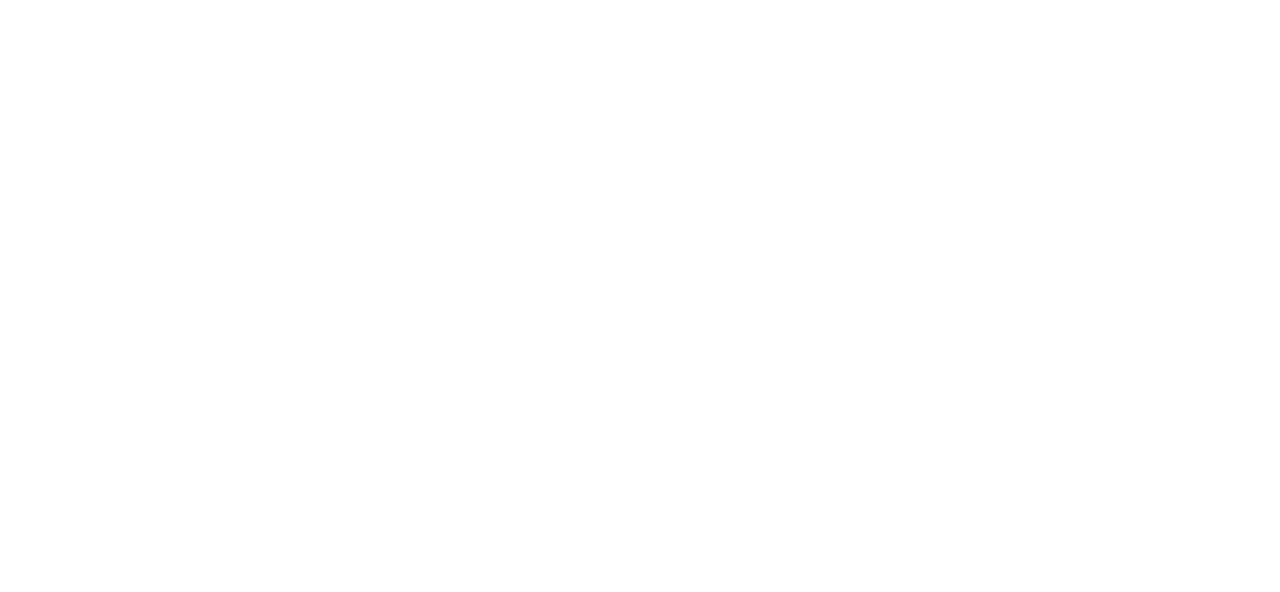
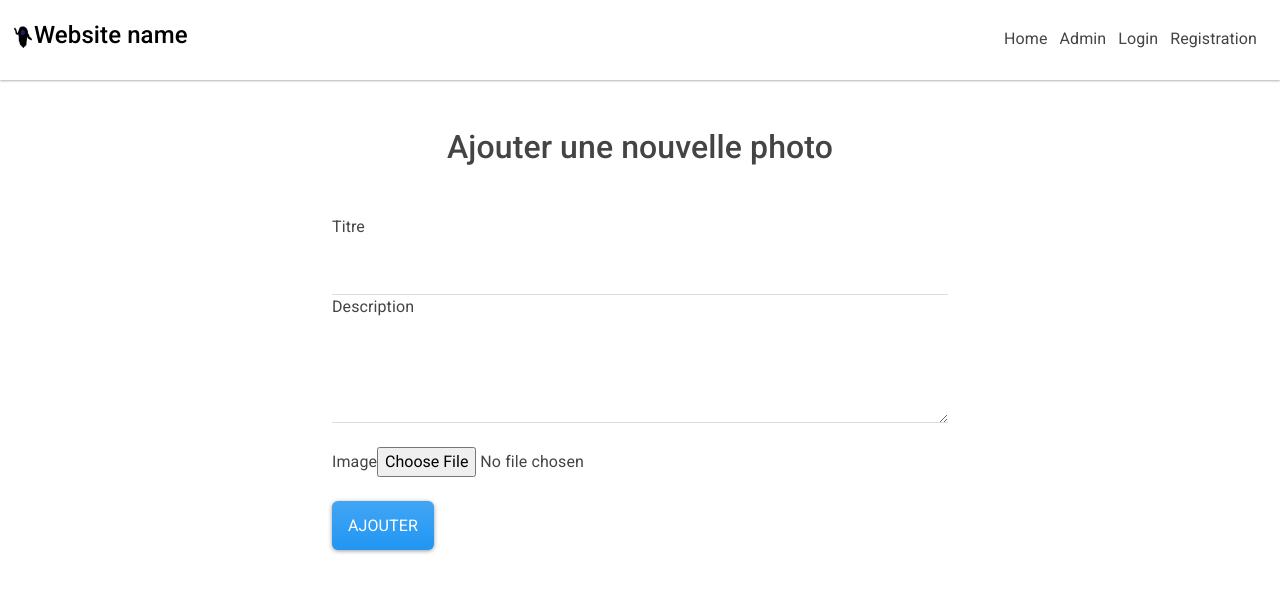
Before and after one commit to Fabuzac/untalkative-front, a React (Create React App) app: page /pictures/new in a window 1280 px wide. Shown: the top 592 px of the page. Built offline with nearby package versions, Linux system fonts and the light colour scheme.

Commit message:
add PostPicture view

```diff
--- a/src/Admin/pages/BackAdmin/style.css
+++ b/src/Admin/pages/BackAdmin/style.css
@@ -4,7 +4,7 @@
 }
 
 li {
-    padding: 1%;
+    padding: 1px;
 }
 
 a {
--- a/src/components/AppRouter.js
+++ b/src/components/AppRouter.js
@@ -4,6 +4,7 @@
 import Register from './Register';
 import Login from './Login';
 import BackAdmin from '../Admin/pages/BackAdmin/BackAdmin';
+import PostPicture from './PostPicture';
 
 class AppRouter extends React.Component {
 	render() {
@@ -14,6 +15,7 @@
 					<Route path='/register' component={Register}/>
 					<Route path='/login' component={Login}/>
 					<Route path='/backadmin' component={BackAdmin}/>
+					<Route path='/pictures/new' component={PostPicture}/>
 				</Switch>
 			</>
 		)
--- /dev/null
+++ b/src/components/PostPicture.js
@@ -0,0 +1,83 @@
+import React from 'react';
+import Navbar from './Navbar';
+
+class PostPicture extends React.Component {
+	constructor() {
+		super()
+		this.state = {
+			title: '',
+			description: '',
+			image: '',
+		}
+	}
+
+	handleTitleChange = event => {
+		this.setState({ title: event.target.value }, () => { } )
+	}
+	handleDescriptionChange = event => {
+		this.setState({ description: event.target.value }, () => { } )
+	}
+	handleImageChange = event => {
+		this.setState({ image: event.target.files[0] }, () => { } )
+	}
+	handleSubmit = event => {
+		event.preventDefault()
+		console.log('post picture')
+	}
+
+	render() {
+		return (
+			<>
+				<Navbar/>
+				<div className="container w-50">
+					<h2 className="text-center my-5">Ajouter une nouvelle photo</h2>
+					<form method="POST" onSubmit={this.handleSubmit} encType="multipart/form-data">
+						<div className="form-group">
+							<label htmlFor="exampleInputEmail1">Titre</label>
+							<input onChange={this.handleTitleChange}
+										 type="text"
+										 id="exampleInputEmail1"
+										 aria-describedby="emailHelp"
+										 className={`form-control ${this.state.errors && this.state.errors.title
+										 ? "is-invalid"
+										 : ''}`} />
+							{ this.state.errors && this.state.errors.title
+								? <div className="text-danger invalide-feedback">{ this.state.errors['title']}</div>
+								: ''
+							}
+						</div>
+						<div className="form-group">
+							<label htmlFor="exampleInputPassword1">Description</label>
+							<textarea onChange={this.handleDescriptionChange}
+												rows="3"
+											  className={`form-control ${this.state.errors && this.state.errors.description
+												? "is-invalid"
+												: ''}`} id="exampleFormControlTextarea1">
+							</textarea>
+							{ this.state.errors && this.state.errors.description
+								? <div className="text-danger invalide-feedback">{ this.state.errors['description'] }</div>
+								: ''
+							}
+						</div>
+						<div className="form-group my-4">
+							<label htmlFor="exampleFormControlFile1">Image</label>
+							<input onChange={this.handleImageChange}
+										 type="file"
+										 id="exampleFormControlFile1"
+										 className={`form-control-file ${this.state.errors && this.state.errors.image
+										 ? "is-invalid"
+										 : ''}`} />
+							{ this.state.errors && this.state.errors.image
+								? <div className="text-danger invalide-feedback">{ this.state.errors['image'] }</div>
+								: ''
+							}
+						</div>
+						<button type="submit" className="btn btn-primary">Ajouter</button>
+					</form>
+			</div>
+			</>
+		)
+	}
+}
+
+export default PostPicture
```
Also changed, not shown: src/components/Home.js (+5 -1 lines).
